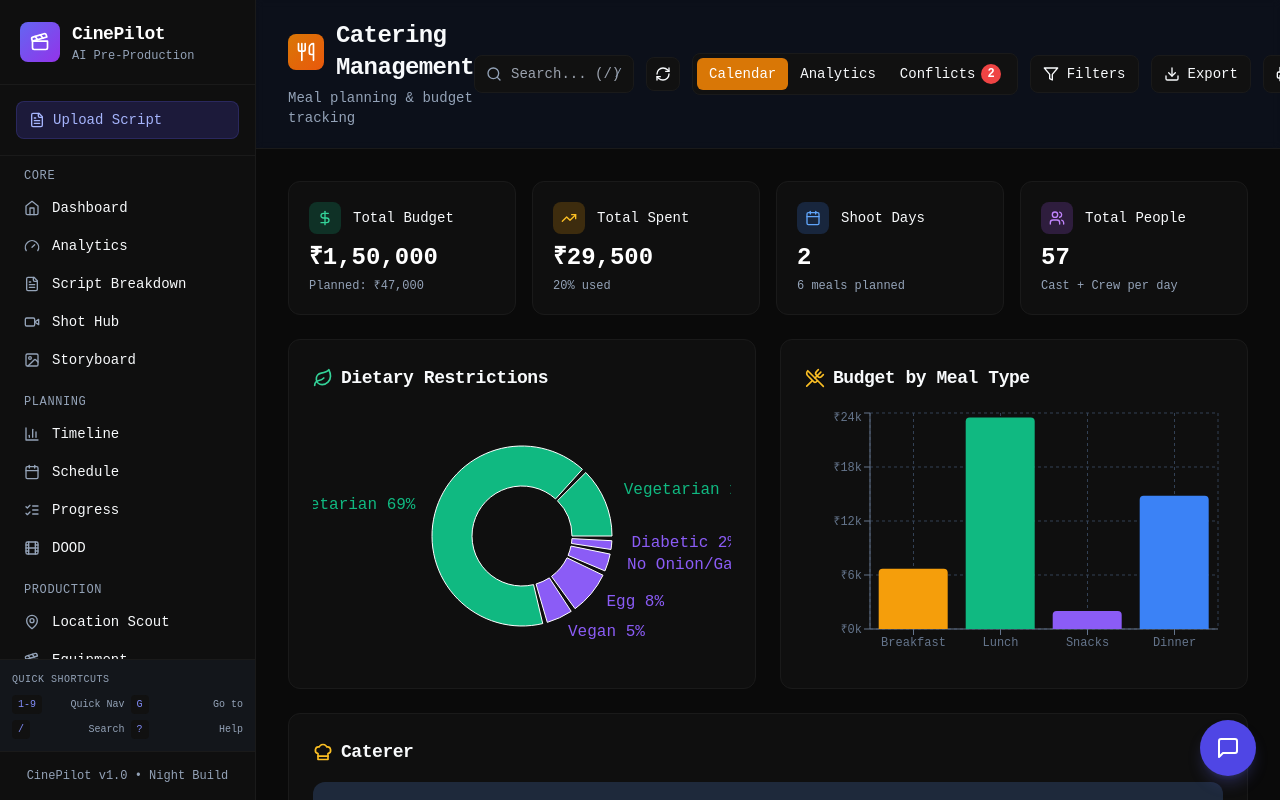
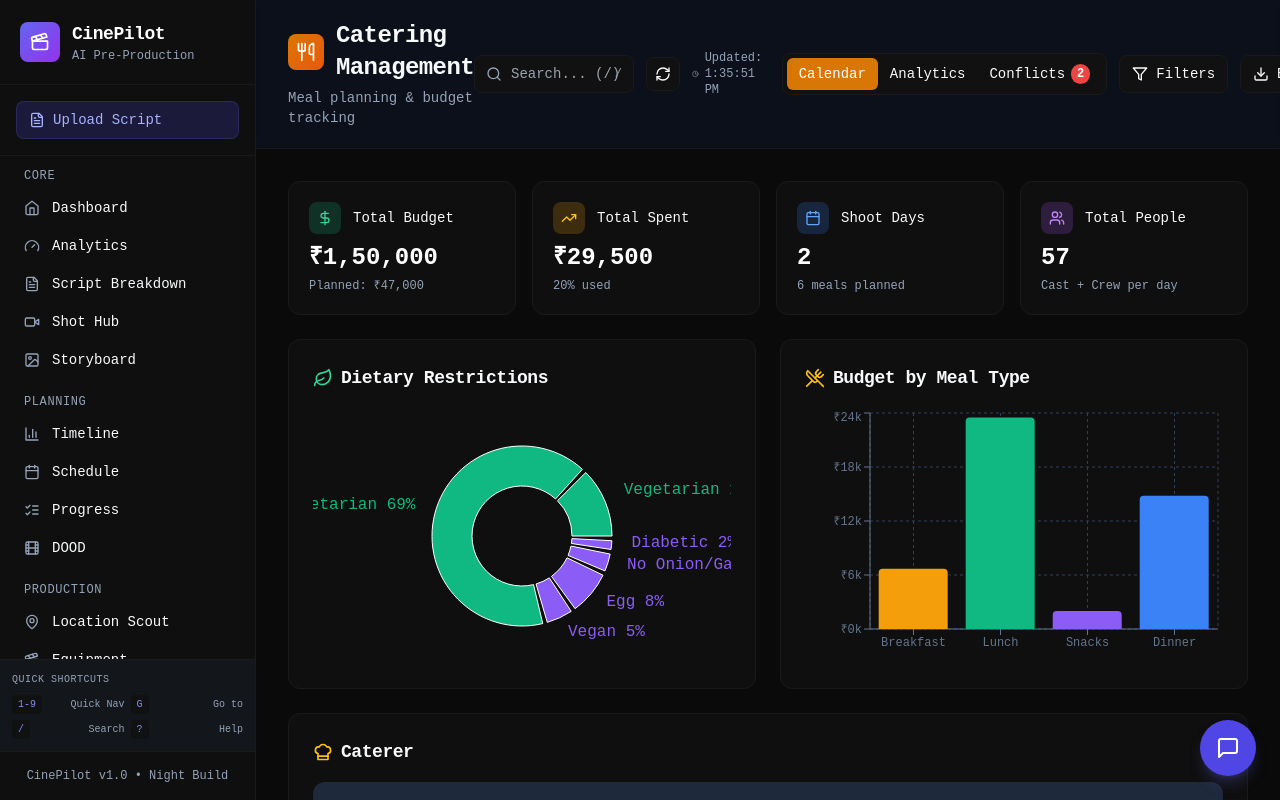
Before and after one commit to Gclaw-GMS/cinepilot, a Next.js app in the folder frontend/: page /catering in a window 1280 px wide. Shown: the top 800 px of the page. Built offline with nearby package versions, Linux system fonts and the light colour scheme.

Commit message:
feat(catering): Add last updated timestamp display
- Added lastUpdated state to track timestamp of last data fetch
- Shows 'Updated: HH:MM:SS' in header next to API status badge
- Provides clear indication of data freshness
- Works with both demo and live API data

```diff
--- a/frontend/app/catering/page.tsx
+++ b/frontend/app/catering/page.tsx
@@ -4,7 +4,7 @@ import { useState, useEffect, useCallback, useRef, useMemo } from 'react'
 import {
   Utensils, Plus, Edit2, Trash2, DollarSign, Users, Calendar, ChefHat,
   Phone, Mail, Star, Coffee, UtensilsCrossed, Leaf, AlertCircle, CheckCircle, X,
-  TrendingUp, RefreshCw, Search, HelpCircle, Loader2, Download, FileText, FileJson, Printer, Filter
+  TrendingUp, RefreshCw, Search, HelpCircle, Loader2, Download, FileText, FileJson, Printer, Filter, Clock
 } from 'lucide-react'
 import {
   PieChart, Pie, Cell, BarChart, Bar, XAxis, YAxis, CartesianGrid, Tooltip, ResponsiveContainer
@@ -83,6 +83,7 @@ export default function CateringPage() {
   const [sortBy, setSortBy] = useState<'date' | 'budget' | 'mealType' | 'people'>('date')
   const [sortOrder, setSortOrder] = useState<'asc' | 'desc'>('asc')
   const [viewMode, setViewMode] = useState<'calendar' | 'analytics' | 'conflicts'>('calendar')
+  const [lastUpdated, setLastUpdated] = useState<Date | null>(null)
 
   // Refs for keyboard shortcuts
   const searchInputRef = useRef<HTMLInputElement>(null)
@@ -116,6 +117,7 @@ export default function CateringPage() {
       if (data.error) throw new Error(data.error)
       setPlan(data.plan)
       setCaterers(data.caterers || [])
+      setLastUpdated(new Date())
     } catch (err) {
       setError(err instanceof Error ? err.message : 'Failed to fetch')
     } finally {
@@ -1024,6 +1026,14 @@ export default function CateringPage() {
               >
                 <RefreshCw className={`w-4 h-4 text-slate-400 ${refreshing ? 'animate-spin' : ''}`} />
               </button>
+
+              {/* Last Updated Timestamp */}
+              {lastUpdated && (
+                <div className="flex items-center gap-1.5 text-xs text-slate-500">
+                  <Clock className="w-3.5 h-3.5" />
+                  Updated: {lastUpdated.toLocaleTimeString()}
+                </div>
+              )}
 
               {/* View Mode Switcher */}
               <div className="flex items-center bg-slate-800 border border-slate-700 rounded-lg p-1">
```
